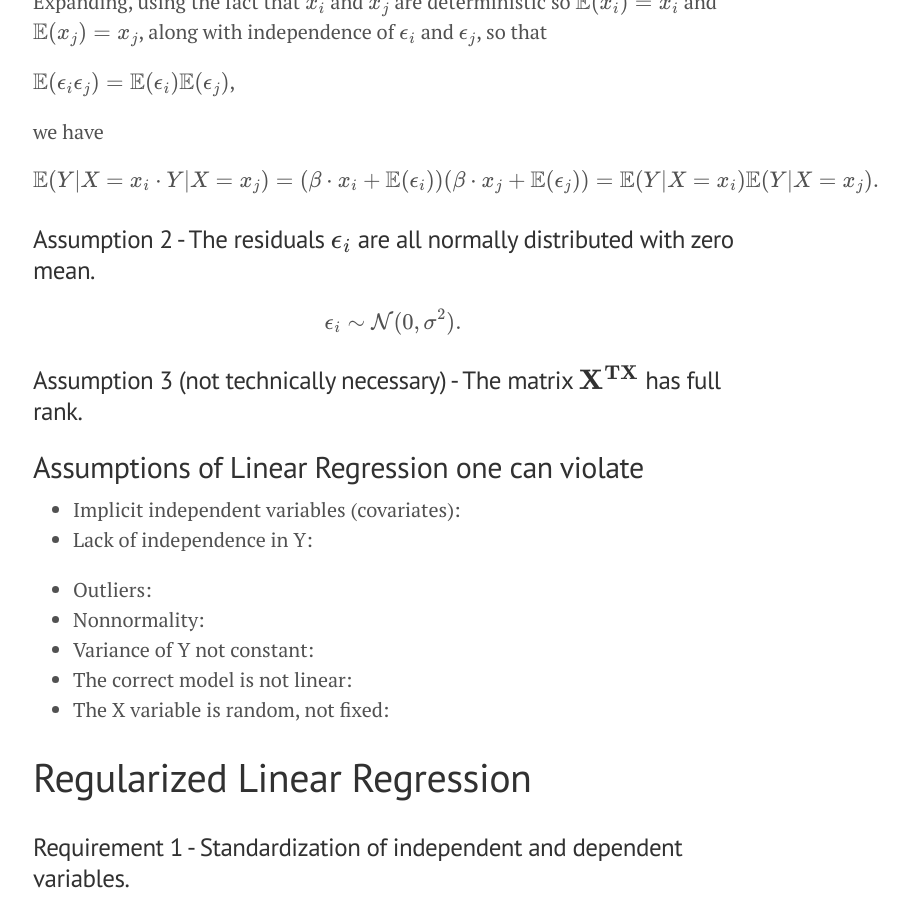
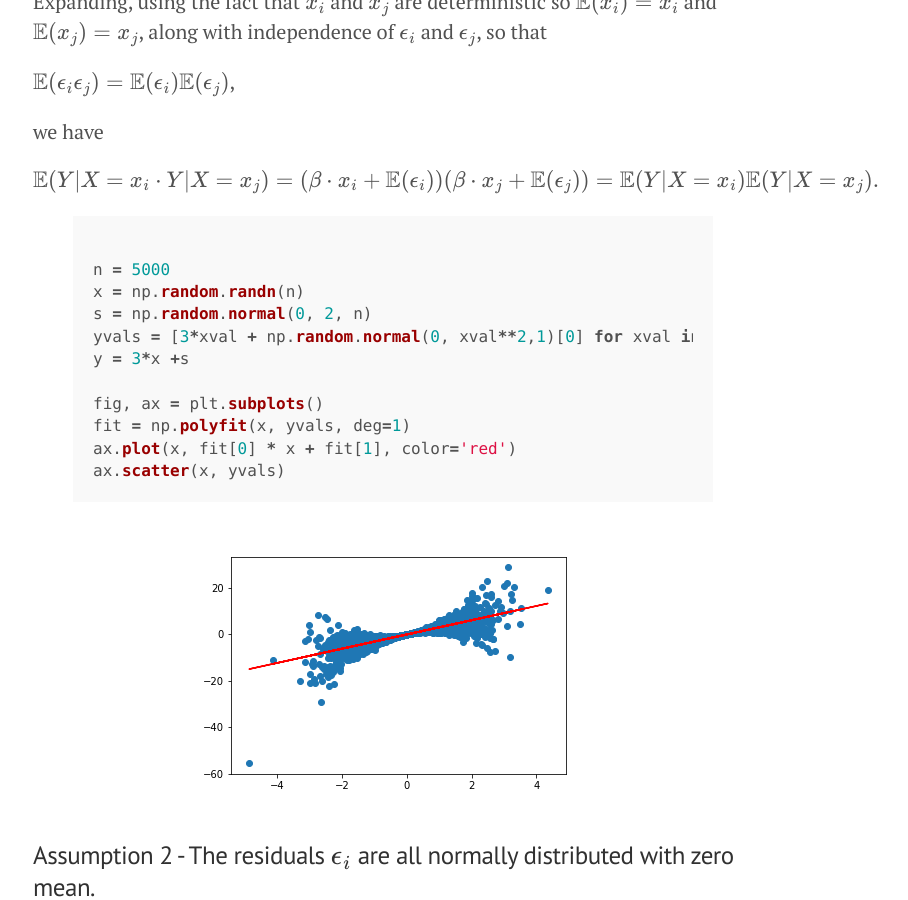
Before and after one commit to doriang102/doriang102.github.io, a Jekyll site: the page built from _posts/2017-07-04-Introduction-To-Regression.md, in a window 1280 px wide and 900 px high, scrolled down 2410 px. Shown: the whole window, without its empty margins (247-1155 px from the left). Built offline with Jekyll 4.4.1, drawn with Linux system fonts in a browser that asks for light colours; our own code applies the rules of GitHub Pages for plain Markdown files; formulas are drawn with MathJax 3.

Commit message:
Update 2017-07-04-Introduction-To-Regression.md

```diff
--- a/_posts/2017-07-04-Introduction-To-Regression.md
+++ b/_posts/2017-07-04-Introduction-To-Regression.md
@@ -69,6 +69,21 @@ we have
 
 $$ \mathbb{E}(Y | X=x_i \cdot Y | X = x_j) = (\beta \cdot x_i + \mathbb{E}(\epsilon_i))(\beta \cdot x_j + \mathbb{E}(\epsilon_j)) = \mathbb{E}(Y \rvert X = x_i) \mathbb{E}(Y \rvert X=x_j).$$
 
+{% highlight ruby %}
+n = 5000
+x = np.random.randn(n)
+s = np.random.normal(0, 2, n)
+yvals = [3*xval + np.random.normal(0, xval**2,1)[0] for xval in x]
+y = 3*x +s
+
+fig, ax = plt.subplots()
+fit = np.polyfit(x, yvals, deg=1)
+ax.plot(x, fit[0] * x + fit[1], color='red')
+ax.scatter(x, yvals)
+{% endhighlight %}
+
+ ![](/img/noniid.png?raw=true)
+
 
 ### Assumption 2 - The residuals $$\epsilon_i$$ are all normally distributed with zero mean.
 
```
